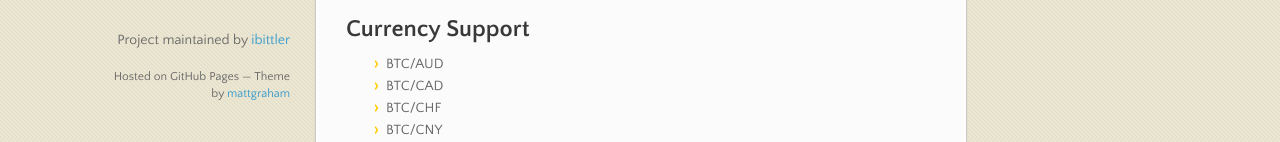
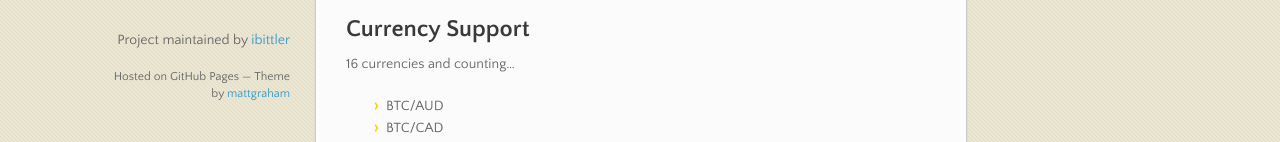
Before and after one commit to ibittler/CoinNotify, a plain HTML site: page index.html in a window 1280 px wide. Shown: the part 658-800 px from the top of the page. Drawn offline with nearby package versions, Linux system fonts and the light colour scheme.

Commit message:
Added subtitle

```diff
--- a/index.html
+++ b/index.html
@@ -45,7 +45,7 @@
 <p><img src="http://i.imgur.com/wBiJJ0Q.png"></p>
 <h2>
 <a name="currency-support" class="anchor" href="#currency-support"><span class="octicon octicon-link"></span></a>Currency Support</h2>
-
+<p>16 currencies and counting…</p>
 <ul>
 <li>BTC/AUD</li>
 <li>BTC/CAD</li>
```
